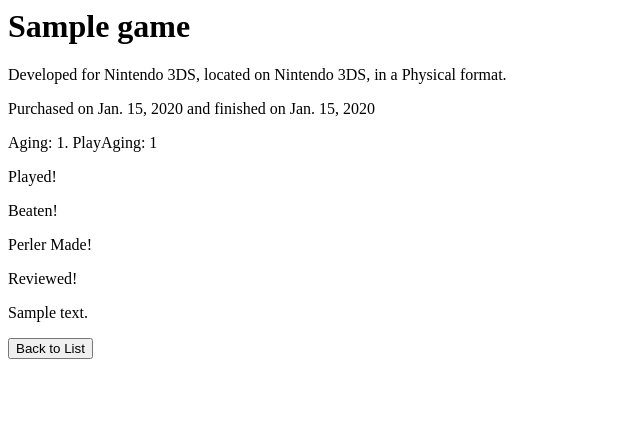
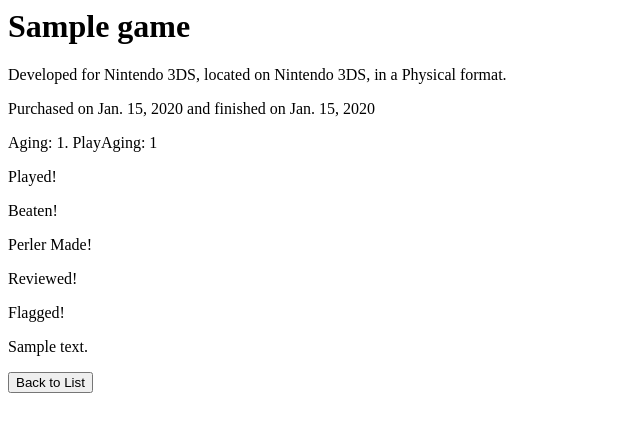
Before and after one commit to m-racine/gameslist, a Django app: page /gameslist/1/ in a window 1280 px wide. Shown: the top 432 px of the page, without its empty margins (0-640 px from the left). Run offline with Django 3.2, Linux system fonts and the light colour scheme; tables that the repository leaves empty hold one stand-in row (values such as "Sample post").

Commit message:
GL-6 flagging as incorrect enabled

```diff
--- a/gameslist/admin.py
+++ b/gameslist/admin.py
@@ -25,11 +25,11 @@
 
 class GameAdmin(admin.ModelAdmin):
     list_display = ('name','system','location','game_format','notes','purchase_date','finish_date',
-                    'played','beaten','abandoned','perler','reviewed')
+                    'played','beaten','abandoned','perler','reviewed','flagged')
     exclude = ('release_date','developer','publisher','streamable','recordable','aging',
               'play_aging', 'full_time_to_beat','number_of_eps','aging_effect','aging_non_ep',
               'priority','number_of_players','metacritic','user_score','time_to_beat')
-    list_filter = ['system','location','played','beaten','game_format']
+    list_filter = ['system','location','played','beaten','game_format','flagged']
     search_fields = ['name']
 
 admin.site.register(Game, GameAdmin)
--- a/gameslist/models.py
+++ b/gameslist/models.py
@@ -75,6 +75,7 @@
     abandoned = models.BooleanField(default=False)
     perler = models.BooleanField(default=False)
     reviewed = models.BooleanField(default=False)
+    flagged = models.BooleanField(default=False)
 
     aging = models.IntegerField(default=0)
     play_aging = models.IntegerField(default=0)
--- a/gameslist/templates/gameslist/detail.html
+++ b/gameslist/templates/gameslist/detail.html
@@ -36,7 +36,14 @@
 
     {% if game.perler %}<p>Perler Made!</p>{% endif %}
     {% if game.reviewed %}<p>Reviewed!</p>{% endif %}
-
+    {% if game.flagged %}
+        <p>Flagged!</p>
+    {% else %}
+            <form action="{% url 'gameslist:flag_game' game.id %}" method="post">
+                {% csrf_token %}
+                <button type="submit"> Flag for revision!</button>
+            </form>
+    {% endif %}
     <p>{{game.notes}}</p>
 
     <form action="{% url 'gameslist:list' %}" method="get">
--- a/gameslist/urls.py
+++ b/gameslist/urls.py
@@ -13,5 +13,6 @@
     url(r'^(?P<pk>[0-9]+)/$', views.DetailView.as_view(), name='detail'),
     url(r'^(?P<game_id>[0-9]+)/beat_game/$', views.beat_game, name='beat_game'),
     url(r'^(?P<game_id>[0-9]+)/play_game/$', views.play_game, name='play_game'),
-    url(r'^(?P<game_id>[0-9]+)/abandon_game/$', views.abandon_game, name='abandon_game')
+    url(r'^(?P<game_id>[0-9]+)/abandon_game/$', views.abandon_game, name='abandon_game'),
+    url(r'^(?P<game_id>[0-9]+)/flag_game/$', views.flag_game, name='flag_game')
 ]
--- a/gameslist/views.py
+++ b/gameslist/views.py
@@ -98,6 +98,13 @@
     game.save()
     return HttpResponseRedirect(reverse('gameslist:detail', args=(game.id,)))
 
+def flag_game(request, game_id):
+    game = get_object_or_404(Game, pk=game_id)
+    #set game.beat to true
+    game.flagged = True
+    game.save()
+    return HttpResponseRedirect(reverse('gameslist:detail', args=(game.id,)))
+
 # def games_by_system(self):
 #     system = "3DS"
 #     urlparams = '?system=%s' % (system)
```
Also changed, not shown: gameslist/migrations/0002_auto_20181030_1848.py (added).
